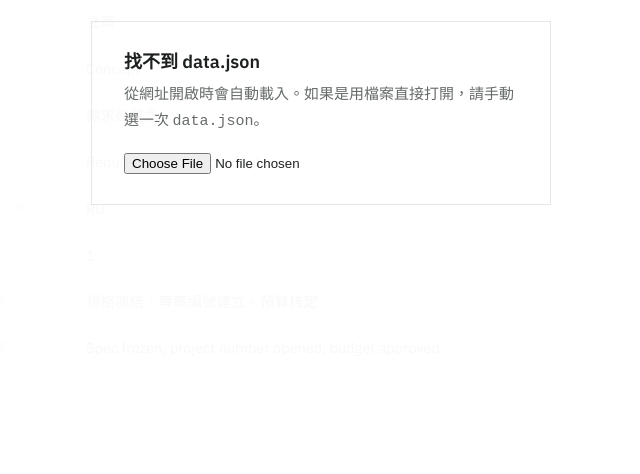
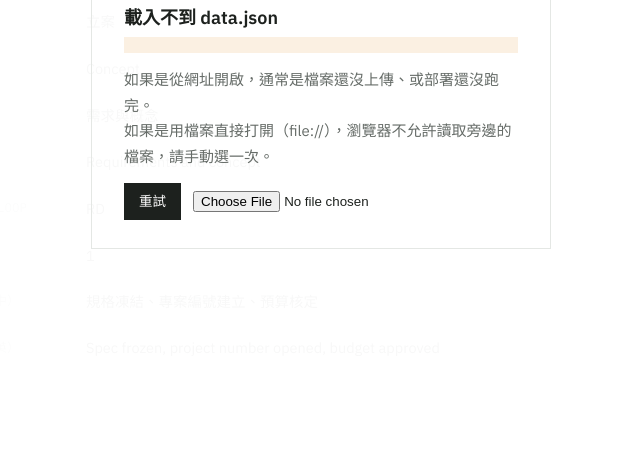
Before and after one commit to kevin160483/anvil-workflow, a plain HTML site: page index.html in a window 1280 px wide. Shown: the part 287-761 px from the top of the page, without its empty margins (319-959 px from the left). Drawn offline with Linux system fonts and the light colour scheme; a web font is replaced by a local one.

Commit message:
Add files via upload

```diff
--- a/index.html
+++ b/index.html
@@ -296,7 +296,10 @@ footer{padding:40px 0 66px;color:var(--ink3);font-size:12.5px;border-top:1px sol
 .pick{position:fixed;inset:0;z-index:200;background:rgba(255,255,255,.97);display:flex;align-items:center;justify-content:center}
 .pickbox{border:1px solid var(--line);padding:28px 32px;max-width:460px}
 .pickbox h3{font-size:18px;margin-bottom:8px}
-.pickbox p{color:var(--ink2);font-size:15px;margin:0 0 16px}
+.pickbox p{color:var(--ink2);font-size:15px;margin:0 0 14px}
+.pickbox .why2{font-family:"IBM Plex Mono",monospace;font-size:13px;color:var(--rd);
+ background:var(--rdbg);padding:8px 11px;margin-bottom:14px;word-break:break-all}
+.pickrow{display:flex;gap:12px;align-items:center;flex-wrap:wrap}
 #editor{position:fixed;inset:0;z-index:150;background:#fff;display:flex;flex-direction:column}
 .edbar{display:flex;align-items:center;gap:14px;padding:12px 20px;border-bottom:1px solid var(--line);flex-wrap:wrap}
 .edbar b{font-size:16px}
@@ -346,14 +349,19 @@ nav{display:none}section{page-break-inside:avoid}}
  <a href="#mon" data-zh="月結" data-en="Close">月結</a>
  <a href="#roster" data-zh="名冊" data-en="Roster">名冊</a>
  <a href="#open" data-zh="待決策" data-en="Open">待決策</a>
- <button id="edopen" class="edopen" title="編輯內容">編輯</button>
+ <button id="edopen" class="edopen" title="編輯內容" hidden>編輯</button>
   <span class="lang"><button id="bzh" aria-pressed="true">中</button><button id="ben" aria-pressed="false">EN</button></span>
 </div></nav>
 <div id="pick" hidden class="pick">
  <div class="pickbox">
-  <h3>找不到 data.json</h3>
-  <p>從網址開啟時會自動載入。如果是用檔案直接打開，請手動選一次 <code>data.json</code>。</p>
+  <h3>載入不到 data.json</h3>
+  <p id="pickwhy" class="why2"></p>
+  <p>如果是從網址開啟，通常是檔案還沒上傳、或部署還沒跑完。<br>
+     如果是用檔案直接打開（file://），瀏覽器不允許讀取旁邊的檔案，請手動選一次。</p>
+  <div class="pickrow">
+   <button id="pickretry" class="edbtn pri">重試</button>
    <input type="file" id="pickfile" accept=".json">
+  </div>
  </div>
 </div>
 
@@ -1010,6 +1018,16 @@ function buildEditor(){
   });
   showCol(edCur);
 }
+/* 編輯按鈕預設隱藏。網址加 ?edit=1 開啟並記住這台裝置；?edit=0 關掉。 */
+(function(){
+  const K="anvil-edit";
+  const q=new URLSearchParams(location.search).get("edit");
+  const mem=()=>{try{return localStorage.getItem(K)==="1"}catch(e){return false}};
+  const set=v=>{try{v?localStorage.setItem(K,"1"):localStorage.removeItem(K)}catch(e){}};
+  if(q==="1")set(true); if(q==="0")set(false);
+  const on = q==="1" || (q!=="0" && mem());
+  if(on)document.getElementById("edopen").hidden=false;
+})();
 document.getElementById("edopen").onclick=()=>{document.getElementById("editor").hidden=false;};
 document.getElementById("edclose").onclick=()=>{document.getElementById("editor").hidden=true;};
 document.getElementById("eddl").onclick=()=>{
@@ -1025,15 +1043,28 @@ function boot(j){
   try{ render(); }catch(e){ console.error("render failed:",e); alert("內容載入失敗："+e.message); }
   try{ buildEditor(); }catch(e){ console.error("editor failed:",e); }
 }
-fetch("data.json",{cache:"no-store"}).then(r=>{if(!r.ok)throw 0;return r.json()})
- .then(boot)
- .catch(()=>{
-   document.getElementById("pick").hidden=false;
+function load(){
+  const url=new URL("data.json",location.href).href;
+  return fetch(url,{cache:"no-store"}).then(r=>{
+    if(!r.ok)throw new Error("HTTP "+r.status+"　"+url);
+    return r.text();
+  }).then(txt=>{
+    let j; try{ j=JSON.parse(txt); }
+    catch(e){ throw new Error("data.json 格式有問題：" + e.message); }
+    boot(j); document.getElementById("pick").hidden=true;
+  });
+}
+load().catch(err=>{
+  const box=document.getElementById("pick");
+  box.hidden=false;
+  document.getElementById("pickwhy").textContent=err.message;
+  document.getElementById("pickretry").onclick=()=>load().catch(e=>{
+    document.getElementById("pickwhy").textContent=e.message;});
   document.getElementById("pickfile").onchange=e=>{
     const f=e.target.files[0]; if(!f)return;
     const fr=new FileReader();
-     fr.onload=()=>{try{boot(JSON.parse(fr.result));document.getElementById("pick").hidden=true;}
-       catch(err){alert("data.json 讀不進來："+err.message)}};
+    fr.onload=()=>{ try{ boot(JSON.parse(fr.result)); box.hidden=true; }
+      catch(err2){ document.getElementById("pickwhy").textContent="讀不進來："+err2.message; } };
     fr.readAsText(f);
   };
 });
```
Also changed, not shown: 1 other file. Lines whose indentation alone changed are shown as unchanged.
